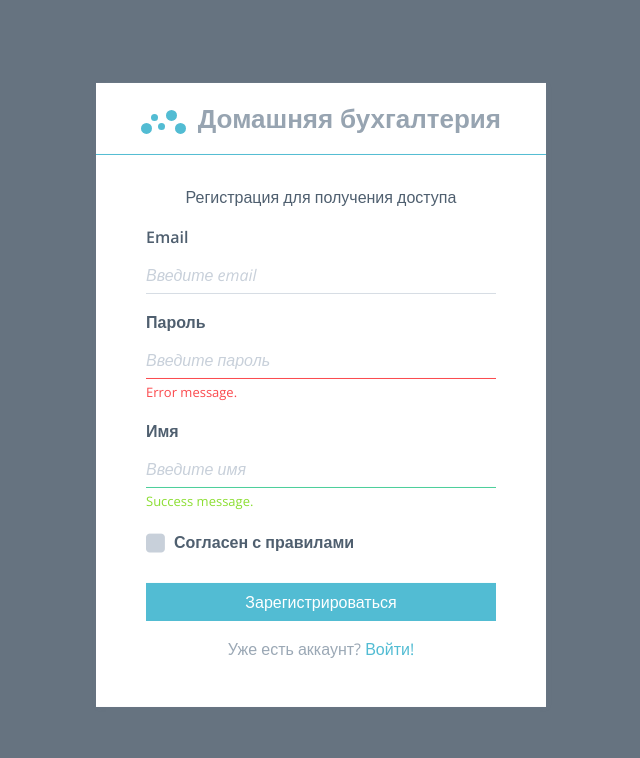
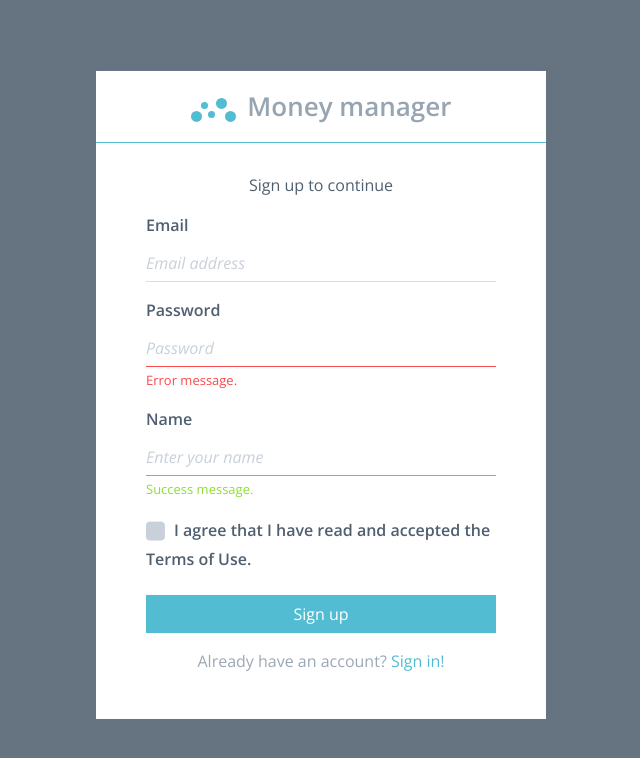
Before and after one commit to de4ev/money-manager, an Angular app: page /registration in a window 1280 px wide. Shown: the top 758 px of the page, without its empty margins (319-959 px from the left). Built offline with nearby package versions, Linux system fonts and the light colour scheme.

Commit message:
auth components translation

```diff
--- a/src/app/auth/auth.component.html
+++ b/src/app/auth/auth.component.html
@@ -10,7 +10,7 @@
                             <span class="l l4"></span>
                             <span class="l l5"></span>
                         </div>
-                        Домашняя бухгалтерия
+                        Money manager
                     </h1>
                 </header>
                 <div class="auth-content">
--- a/src/app/auth/login/login.component.html
+++ b/src/app/auth/login/login.component.html
@@ -1,4 +1,4 @@
-<p class="text-xs-center">Войдите для работы</p>
+<p class="text-xs-center">Sign in to continue</p>
 <form>
     <div class="form-group">
         <label for="email">Email</label>
@@ -6,24 +6,24 @@
             type="text"
             class="form-control underlined"
             id="email"
-            placeholder="Введите ваш email"
+            placeholder="Email address"
         >
     </div>
     <div class="form-group">
-        <label for="password">Пароль</label>
+        <label for="password">Password</label>
         <input
             type="password"
             class="form-control underlined"
             id="password"
-            placeholder="Пароль"
+            placeholder="Password"
         >
     </div>
     <div class="form-group">
-        <button type="submit" class="btn btn-block btn-primary">Войти</button>
+        <button type="submit" class="btn btn-block btn-primary">Sign in</button>
     </div>
     <div class="form-group">
         <p class="text-muted text-xs-center">
-            Нет аккаунта? <a href="#">Зарегистрироваться!</a>
+            Not a member yet? <a href="#">Sign up!</a>
         </p>
     </div>
 </form>
--- a/src/app/auth/registration/registration.component.html
+++ b/src/app/auth/registration/registration.component.html
@@ -1,4 +1,4 @@
-<p class="text-xs-center">Регистрация для получения доступа</p>
+<p class="text-xs-center">Sign up to continue</p>
 <form>
     <div class="form-group">
         <label for="email">Email</label>
@@ -6,43 +6,43 @@
             type="text"
             class="form-control underlined"
             id="email"
-            placeholder="Введите email"
+            placeholder="Email address"
         >
     </div>
     <div class="form-group has-error">
-        <label for="password">Пароль</label>
+        <label for="password">Password</label>
         <input
             type="password"
             class="form-control underlined"
             id="password"
-            placeholder="Введите пароль"
+            placeholder="Password"
         >
         <span class="form-help-text">Error message.</span>
     </div>
     <div class="form-group has-success">
-        <label for="name">Имя</label>
+        <label for="name">Name</label>
         <input
             type="text"
             class="form-control underlined"
             id="name"
-            placeholder="Введите имя"
+            placeholder="Enter your name"
         >
         <span class="form-help-text">Success message.</span>
     </div>
     <div class="form-group">
         <label for="agree">
             <input class="checkbox" id="agree" type="checkbox">
-            <span>Согласен с правилами</span>
+            <span>I agree that I have read and accepted the Terms of Use.</span>
         </label>
     </div>
     <div class="form-group">
-        <button type="submit" class="btn btn-block btn-primary">Зарегистрироваться</button>
+        <button type="submit" class="btn btn-block btn-primary">Sign up</button>
     </div>
     <div class="form-group">
         <p class="text-muted text-xs-center">
-            Уже есть аккаунт?
+            Already have an account?
             <a href="#">
-                Войти!
+                Sign in!
             </a>
         </p>
     </div>
```
